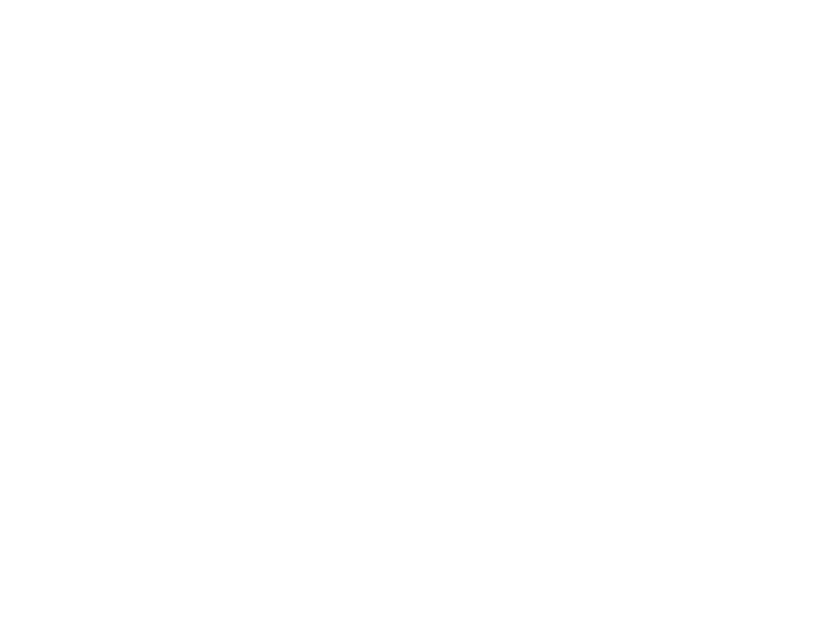
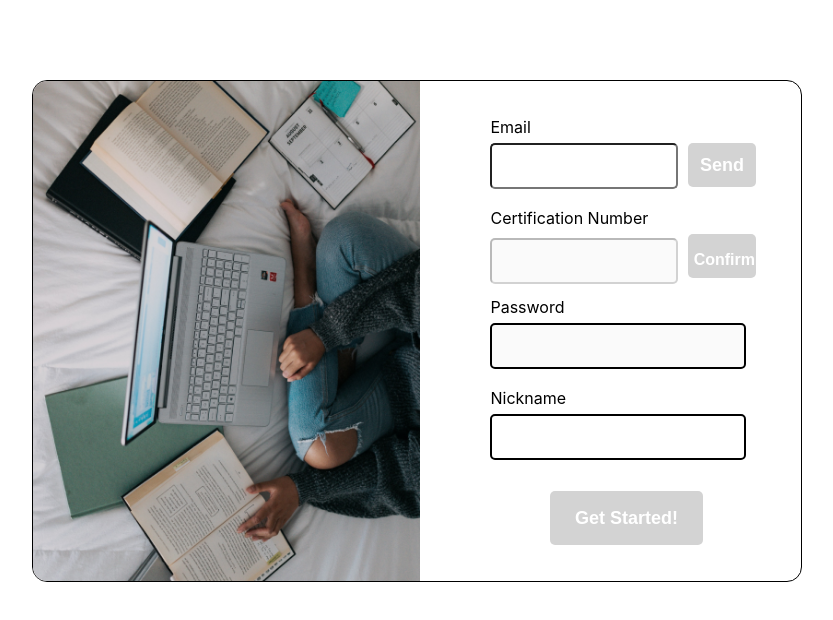
Before and after one commit to InQ-InQ-InQ-InQ-InQ/LearnEase_FE, a React (Create React App) app in the folder frontend/: page /api/signup in a window 1280 px wide. Before the commit this address had no page. Shown: the top 620 px of the page, without its empty margins (223-1056 px from the left). Built offline with nearby package versions, Linux system fonts and the light colour scheme.

Commit message:
feat, fix: 회원가입 기능 일부구현 및 UI 수정(2)

```diff
--- a/frontend/package.json
+++ b/frontend/package.json
@@ -7,6 +7,7 @@
     "@testing-library/react": "^13.4.0",
     "@testing-library/user-event": "^13.5.0",
     "autoprefixer": "^10.4.16",
+    "axios": "^1.5.1",
     "postcss": "^8.4.31",
     "react": "^18.2.0",
     "react-dom": "^18.2.0",
--- a/frontend/public/index.html
+++ b/frontend/public/index.html
@@ -8,7 +8,7 @@
       name="description"
       content="Web site created using create-react-app"
     />
-    <title>Team 1</title>
+    <title>LearnEase</title>
   </head>
   <body>
     <div id="root"></div>
--- a/frontend/src/App.jsx
+++ b/frontend/src/App.jsx
@@ -1,5 +1,10 @@
 import React from 'react';
-import { BrowserRouter as Router, Routes, Route } from 'react-router-dom';
+import {
+  BrowserRouter as Router,
+  Route,
+  Routes,
+  Navigate,
+} from 'react-router-dom';
 import './App.css';
 import './index.css';
 import Login from './page/Login';
@@ -9,8 +14,9 @@
   return (
     <Router>
       <Routes>
-        <Route exact path="/login" element={<Login />} />
-        <Route exact path="/" element={<SignUp />} />
+        <Route path="/" element={<Navigate to="/api/login" />} />
+        <Route exact path="/api/login" element={<Login />} />
+        <Route exact path="/api/signup" element={<SignUp />} />
       </Routes>
     </Router>
   );
--- a/frontend/src/page/Login.jsx
+++ b/frontend/src/page/Login.jsx
@@ -11,7 +11,7 @@
           <div className={styles.header}>
             <div className={styles.headerwrap}>
               <p>Don&apost have an account?</p>
-              <a href="/signup">
+              <a href="/api/signup">
                 <button type="button" className={styles.signUpBtn}>
                   Sign Up
                 </button>
--- a/frontend/src/page/SignUp.jsx
+++ b/frontend/src/page/SignUp.jsx
@@ -1,87 +1,283 @@
-import React from 'react';
+import React, { useState, useEffect } from 'react';
+import { useNavigate } from 'react-router-dom';
 import styles from '../style/SignUp.module.css';
 import sample from '../img/sample.png';
 
-function SignUp() {
+const SignUp = () => {
+  const navigate = useNavigate();
+  const [email, setEmail] = useState('');
+  const [EmailValid, setEmailValid] = useState(false);
+  const [certificationNumber, setCertificationNumber] = useState('');
+  const [CertificationSent, setCertificationSent] = useState(false);
+  const [password, setPassword] = useState('');
+  const [passwordValid, setPasswordValid] = useState(false);
+  const [nickname, setNickname] = useState('');
+  const [nicknameValid, setNicknameValid] = useState(false);
+  const [startButton, setStartButton] = useState(false);
+
+  // 타이머
+  const [timer, setTimer] = useState(300);
+  const [TimerVisible, setTimerVisible] = useState(false);
+
+  // 테두리 색상
+  const [emailBorderColor, setEmailBorderColor] = useState('');
+  const [certNumBorderColor, setCertNumBorderColor] = useState('');
+  const [pwBorderColor, setPWBorderColor] = useState('');
+  const [nicknameBorderColor, setNicknameBorderColor] = useState('');
+
+  // 정규식 - 비밀번호 8-20자리, 영문자, 숫자, 특수 문자 최소 1개씩 포함
+  const pwRegex = /^(?=.*[A-Za-z])(?=.*\d)[A-Za-z\d!@#$%^&*()-_+=<>?]{8,20}$/;
+
+  // 닉네임 유효성 검사 - 한글, 영문, 특수문자 포함, 2~6글자
+  const nicknameRegex = /^[\w\Wㄱ-ㅎㅏ-ㅣ가-힣]{2,6}$/;
+
+  // 이메일 입력 후 상태 업데이트
+  const emailChange = (event) => {
+    const inputEmail = event.target.value;
+    setEmail(inputEmail);
+    setEmailValid(/^\S+@\S+\.\S+$/.test(inputEmail));
+  };
+
+  // 이메일 중복 확인 (실제로는 백엔드와 통신)
+  const emailDuplicateCheck = () => {
+    // 이메일이 비어있는지 확인
+    if (email.trim() === '') {
+      alert('이메일을 입력해주세요.');
+      setEmailBorderColor('red');
+      return;
+    }
+
+    // 이메일이 올바른 형식인지 검사
+    const isEmailValid = /^\S+@\S+\.\S+$/.test(email);
+    setEmailValid(isEmailValid);
+
+    // 이메일 형식이 올바르지 않으면 경고 표시
+    if (!isEmailValid) {
+      alert('올바른 이메일 형식을 입력해주세요.');
+      setEmailBorderColor('red');
+      return;
+    }
+
+    // 예제 이메일, 실제론 백엔드 통신으로 중복 검사 필요
+    const emailDuplicate = email === 'example@example.com';
+    if (!emailDuplicate) {
+      setEmailBorderColor('limegreen');
+      alert('인증번호가 전송되었습니다.');
+      setCertificationSent(true);
+      setTimerVisible(true);
+      setTimer(300);
+    } else {
+      alert('이미 가입된 이메일입니다.');
+      setEmailValid(false);
+      setEmailBorderColor('red');
+    }
+  };
+
+  // 인증번호 확인
+  const checkCertificationNumber = () => {
+    if (certificationNumber === '123456') {
+      alert('인증번호가 확인되었습니다.');
+      setTimerVisible(false);
+      setCertNumBorderColor('limegreen');
+      setCertificationSent(true);
+    } else {
+      alert('잘못된 인증번호입니다.');
+      setCertNumBorderColor('red');
+    }
+  };
+
+  // 타이머 갱신
+  useEffect(() => {
+    let interval;
+    if (CertificationSent && TimerVisible) {
+      interval = setInterval(() => {
+        setTimer((prevTimer) => (prevTimer > 0 ? prevTimer - 1 : 300));
+      }, 1000);
+    }
+
+    if (!TimerVisible) {
+      clearInterval(interval);
+      setTimer(300);
+    }
+
+    return () => clearInterval(interval);
+  }, [CertificationSent, TimerVisible]);
+
+  // 비밀번호 입력 후 상태 업데이트
+  const passwordChange = (event) => {
+    const newPassword = event.target.value;
+    setPassword(newPassword);
+
+    // 비밀번호 입력란이 비었을 때
+    let newPWBorderColor = '';
+    if (newPassword !== '') {
+      const isValid = pwRegex.test(newPassword);
+      setPasswordValid(isValid);
+      newPWBorderColor = isValid ? 'limegreen' : 'red';
+    }
+    setPWBorderColor(newPWBorderColor);
+  };
+
+  // 닉네임 입력 후 상태 업데이트
+  const nicknameChange = (event) => {
+    const newNickname = event.target.value;
+    setNickname(newNickname);
+
+    // 닉네임 입력란이 비었을 때
+    let newNicknameBorderColor = '';
+    if (newNickname !== '') {
+      const isValid = nicknameRegex.test(newNickname);
+      setNicknameValid(isValid);
+      newNicknameBorderColor = isValid ? 'limegreen' : 'red';
+    }
+    setNicknameBorderColor(newNicknameBorderColor);
+  };
+  /*
+    // 닉네임 중복 확인 (실제로는 백엔드와 통신)
+    const nicknameDuplicateCheck = () => {
+      // 닉네임 중복 여부 체크 필요
+      const nicknameExam = nickname === '홍길동';
+      if (!nicknameExam) {
+        setEmailBorderColor('limegreen');
+        setNicknameValid(true); // 중복되지 않을 경우 유효한 닉네임
+      } else {
+        setNicknameValid(false); // 중복될 경우
+        setEmailBorderColor('red');
+      }
+    };
+  */
+
+  // Get Started! 버튼
+  const startButtonClick = () => {
+    if (CertificationSent) {
+      alert('회원가입이 완료되었습니다.');
+      // 회원가입 완료 후 할 동작
+      navigate('/api/login');
+    }
+    alert('인증이 완료되지 않았습니다.');
+  };
+
+  useEffect(() => {
+    // eslint-disable-next-line
+    const isValid =
+      EmailValid && CertificationSent && passwordValid && nicknameValid;
+    setStartButton(isValid);
+    /* 유효성 테스트용
+    console.log('EmailValid:', EmailValid);
+    console.log('CertificationSent:', CertificationSent);
+    console.log('passwordValid:', passwordValid);
+    console.log('nicknameValid:', nicknameValid);
+    console.log('isValid:', isValid);
+    setStartButton(isValid);
+    */
+  }, [EmailValid, CertificationSent, passwordValid, nicknameValid]);
+
   return (
     <div className={styles.viewport}>
       <div className={styles.box}>
         <img src={sample} alt="" />
         <div className={styles.contents}>
+          {/* Email */}
           <div className={styles.wrap}>
             <p>Email</p>
             <div>
-              <input type="email" className={styles.input} />
-              <button type="button" className={styles.button}>
-                Send Email
+              <input
+                type="email"
+                className={styles.input}
+                value={email}
+                onChange={emailChange}
+                style={{ borderColor: emailBorderColor }}
+              />
+              <button
+                type="button"
+                className={styles.emailbutton}
+                onClick={emailDuplicateCheck}
+              >
+                Send
               </button>
             </div>
           </div>
+
+          {/* Certification Number */}
           <div className={styles.wrap}>
-            <p>Certification Number</p>
-            <div>
-              <input type="number" className={styles.input} />
-              <button type="button" className={styles.button}>
-                Confirm
-              </button>
+            <div className={styles.certification}>
+              <p>Certification Number</p>
+              {TimerVisible && (
+                <div className={styles.timer}>
+                  {/* eslint-disable-next-line react/jsx-one-expression-per-line */}
+                  {Math.floor(timer / 60)}:
+                  {timer % 60 < 10 ? `0${timer % 60}` : timer % 60}
+                </div>
+              )}
             </div>
+            <input
+              type="number"
+              className={styles.input}
+              value={certificationNumber}
+              onChange={(e) => setCertificationNumber(e.target.value)}
+              disabled={!EmailValid || !CertificationSent}
+              style={{ borderColor: certNumBorderColor }}
+            />
+            <button
+              type="button"
+              className={styles.button}
+              onClick={checkCertificationNumber}
+              disabled={!CertificationSent}
+            >
+              Confirm
+            </button>
           </div>
+
+          {/* Password */}
           <div className={styles.wrap}>
-            <p>Password</p>
-            <input type="password" className={styles.input2} />
+            <p style={{ marginTop: '30px' }}>Password</p>
+            <input
+              type="password"
+              className={`${styles.input2} ${
+                !passwordValid && password !== '' ? styles.invalid : ''
+              }`}
+              value={password}
+              onChange={passwordChange}
+              style={{ borderColor: pwBorderColor }}
+              disabled={!CertificationSent}
+            />
+            {!passwordValid && password !== '' && (
+              <div className={styles.invalidMessage}>
+                비밀번호는 공백 없이 8-20자의 영문, 숫자 및 특수 문자를 최소
+                하나씩 포함해야합니다.
+              </div>
+            )}
           </div>
+
+          {/* Nickname */}
           <div className={styles.wrap}>
             <p>Nickname</p>
-            <input type="text" className={styles.input2} />
+            <input
+              type="text"
+              className={`${styles.input2} ${
+                !nicknameValid && nickname !== '' ? styles.invalid : ''
+              }`}
+              value={nickname}
+              onChange={nicknameChange}
+              style={{ borderColor: nicknameBorderColor }}
+            />
           </div>
 
-          <button type="button" className={styles.startBtn}>
+          {/* Start */}
+          <button
+            type="button"
+            className={`${styles.startBtn} ${
+              startButton ? '' : styles.disabled
+            }`}
+            onClick={startButtonClick}
+            disabled={!startButton}
+          >
             Get Started!
           </button>
         </div>
       </div>
     </div>
-    /* <div className="h-[832px] w-[1280px] overflow-hidden bg-white text-left text-xs text-white">
-      <div className="rounded-8xs bg-darkgray absolute left-[calc(50%_-_420px)]
-      top-[calc(50%_-_271px)] h-[576px] w-[886px] [filter:blur(50px)]" />
-      <div className="rounded-mini bg-whitesmoke-200 absolute left-[calc(50%_-_420px)]
-      top-[calc(50%_-_271px)] h-[542px] w-[840px]" />
-      <div className="text-3xs text-tomato absolute left-[900px] top-[269px] leading-[24px]">
-        3분 55초
-      </div>
-      <img src={sample} alt="" />
+  );
+};
 
-      <div className="rounded-8xs bg-gainsboro absolute left-[762px]
-      top-[553px] h-[51px] w-[187px]" />
-      <b className="absolute left-[793px] top-[567px] text-xl">Get Started!</b>
-      <div className="rounded-8xs bg-gainsboro absolute left-[949px]
-      top-[209px] h-[49px] w-[74px]" />
-      <b className="absolute left-[968px] top-[218px] text-center">
-        <p className="m-0">Send</p>
-        <p className="m-0">Email</p>
-      </b>
-      <div className="rounded-8xs bg-gainsboro absolute left-[949px]
-      top-[293px] h-[49px] w-[74px]" />
-      <b className="absolute left-[961px] top-[310px] text-center">Confirm</b>
-      <div className="absolute left-[694px] top-[362px] text-black">
-        Password
-      </div>
-      <div className="rounded-8xs absolute left-[694px] top-[209px]
-      box-border h-[49px] w-[244px] border-[1px] border-solid border-black" />
-      <div className="rounded-8xs absolute left-[694px] top-[384px]
-       box-border h-[49px] w-[312px] border-[1px] border-solid border-black" />
-      <div className="absolute left-[694px] top-[453px] text-black">
-        Nickname
-      </div>
-      <div className="rounded-8xs absolute left-[694px] top-[475px]
-      box-border h-[49px] w-[312px] border-[1px] border-solid border-black" />
-      <div className="rounded-8xs absolute left-[694px] top-[293px]
-      box-border h-[49px] w-[244px] border-[1px] border-solid border-black" />
-      <div className="absolute left-[694px] top-[188px] text-black">Email</div>
-      <div className="absolute left-[694px] top-[273px] text-black">
-        Certification Number
-      </div>
-    </div> */
-  );
-}
 export default SignUp;
--- a/frontend/src/style/SignUp.module.css
+++ b/frontend/src/style/SignUp.module.css
@@ -6,9 +6,10 @@
   flex-direction: column;
   overflow: hidden;
 }
+
 .box {
   width: 60%;
-  height: 542px;
+  height: 500px;
   border: 1px solid black;
   margin-top: 80px;
   border-radius: 15px;
@@ -16,16 +17,17 @@
   display: flex;
   flex-direction: row;
 }
+
 .contents {
   width: 50%;
   height: 100%;
-  border: 1px solid red;
   position: relative;
   right: 0;
   padding-top: 20px;
   justify-content: center;
   align-items: center;
 }
+
 .wrap {
   justify-content: center;
   align-items: center;
@@ -33,23 +35,39 @@
   width: 90%;
   margin-left: 70px;
 }
+
 .input {
-  height: 50px;
+  height: 40px;
   border-radius: 5px;
   width: 50%;
   margin-top: -10px;
   padding-left: 10px;
 }
+
 .input2 {
-  height: 50px;
+  height: 40px;
   border: 2px solid black;
   border-radius: 5px;
   width: 70%;
   margin-top: -10px;
   padding-left: 10px;
 }
+
+.emailbutton {
+  height: 44px;
+  width: 20%;
+  background-color: lightgray;
+  color: white;
+  font-weight: 600;
+  font-size: large;
+  border-radius: 5px;
+  border: none;
+  margin-left: 10px;
+  margin-top: -10px;
+}
+
 .button {
-  height: 54px;
+  height: 44px;
   line-height: 50px;
   width: 20%;
   background-color: lightgray;
@@ -61,6 +79,7 @@
   margin-left: 10px;
   margin-top: -10px;
 }
+
 .startBtn {
   height: 54px;
   width: 40%;
@@ -71,5 +90,29 @@
   font-size: large;
   font-weight: 600;
   margin-left: 130px;
-  margin-top: 30px;
+  margin-top: 28px;
 }
+
+.certification {
+  display: flex;
+  justify-content: left;
+  align-items: center;
+}
+
+.timer {
+  font-size: 14px;
+  text-align: right;
+  margin-left: 40px;
+  position: relative;
+  color: red;
+}
+
+.invalid {
+  border: 2px solid red;
+}
+
+.invalidMessage {
+  color: red;
+  font-size: 14px;
+  margin-top: 5px;
+}
```
Also changed, not shown: frontend/.eslintrc.js, 1 other file (tests, documents, lock files or other folders).
